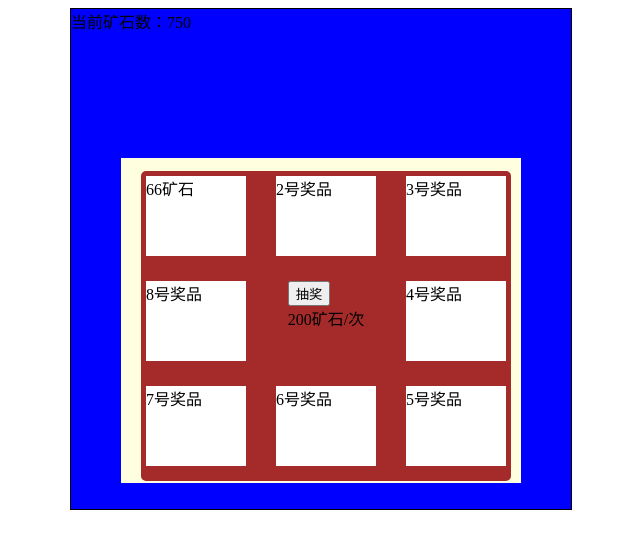
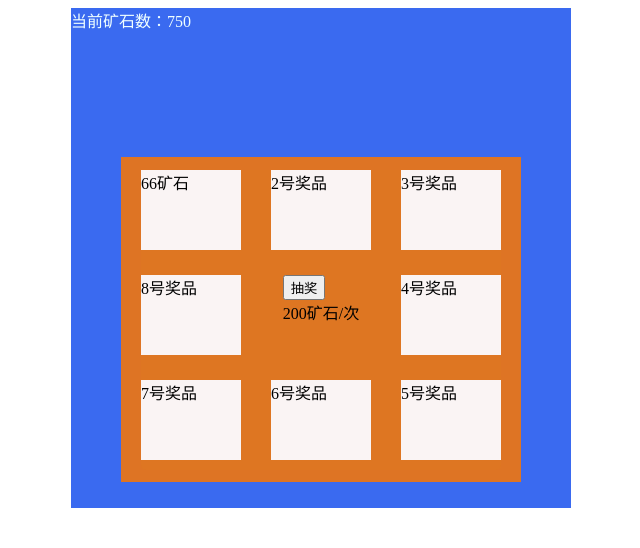
Before and after one commit to Yingnan-Liu/Lottery-component, a React (Create React App) app: page / in a window 1280 px wide. Shown: the top 548 px of the page, without its empty margins (319-959 px from the left). Built offline with nearby package versions, Linux system fonts and the light colour scheme; data requests are answered from the project's data file.

Commit message:
add color

```diff
--- a/src/App.js
+++ b/src/App.js
@@ -59,14 +59,14 @@ const App = () => {
         clearInterval(circleRun);
         setLotteryList([...lotteryList, prizePool[lotteryIndex - 1]])
       }
-    }, 200)
+    }, 150)
 
 
   }
   return (
     <div>
       <div className='bg'>
-        <div>
+        <div className='stone'>
           当前矿石数：{stone}
         </div>
         <div className="board">
--- a/src/index.css
+++ b/src/index.css
@@ -1,26 +1,29 @@
+.stone{
+  color:azure;
+}
+
 .bg {
   width: 500px;
   height: 500px;
-  background-color: blue;
+  background-color: #3A6AF0;
   margin: 0 auto;
-  border: 1px solid black;
   /* box-sizing:border-box; */
 }
 
 .board {
   width: 80%;
   height: 65%;
-  background-color: lightyellow;
+  background-color: #DE7424;
   margin: 25% 10% 10%;
   position: relative;
 }
 
 .boardContainer {
-  border:5px solid brown;
+  /* border:5px solid #DE7622; */
   width: 360px;
   height: 300px;
   /* padding:5%; */
-  background-color:brown;
+  background-color:#DE7622;
   margin:5% auto 5%;
   position: absolute;
   top:50%;
@@ -41,10 +44,10 @@
 }
 
 .item {
-  background-color: white ;
+  background-color: #FAF4F4;
   width:100px;
   height:80px;
 }
 .itemActivate{
-  background-color: yellow;
+  background-color: #F9CD8C;
 }
```
